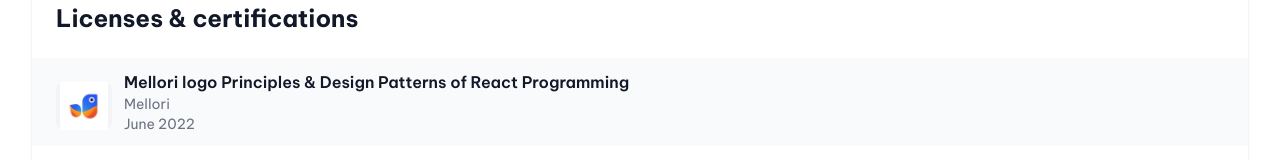
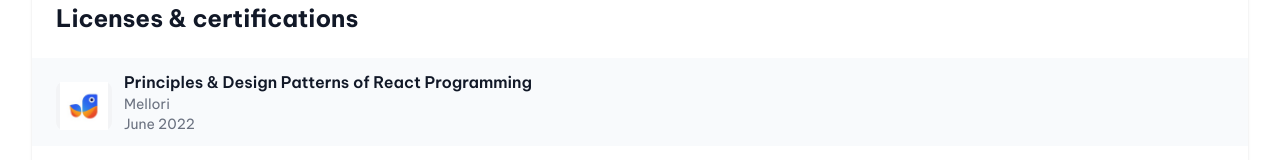
Before and after one commit to dthtien/profile, a Next.js app: page / in a window 1280 px wide. Shown: the part 1797-1957 px from the top of the page. Built offline with nearby package versions, Linux system fonts and the light colour scheme.

Commit message:
chore(certitifcations): correct mellori cer

```diff
--- a/components/Certifications/index.tsx
+++ b/components/Certifications/index.tsx
@@ -3,7 +3,7 @@ import { useState } from "react";
 
 const certifications = [
   {
-    name: "Mellori logo Principles & Design Patterns of React Programming",
+    name: "Principles & Design Patterns of React Programming",
     provider: "Mellori",
     time: "June 2022",
     logoSrc: "/icons/mellori.jpeg",
--- a/components/Nav.tsx
+++ b/components/Nav.tsx
@@ -3,7 +3,7 @@ import { Popover, Transition } from '@headlessui/react'
 import { MenuIcon, XIcon } from '@heroicons/react/outline'
 
 const navigation = [
-  { name: 'Profile', href: '#' },
+  { name: 'Profile', href: '/' },
   { name: 'Todo', href: '/todo' },
 ]
 
```
